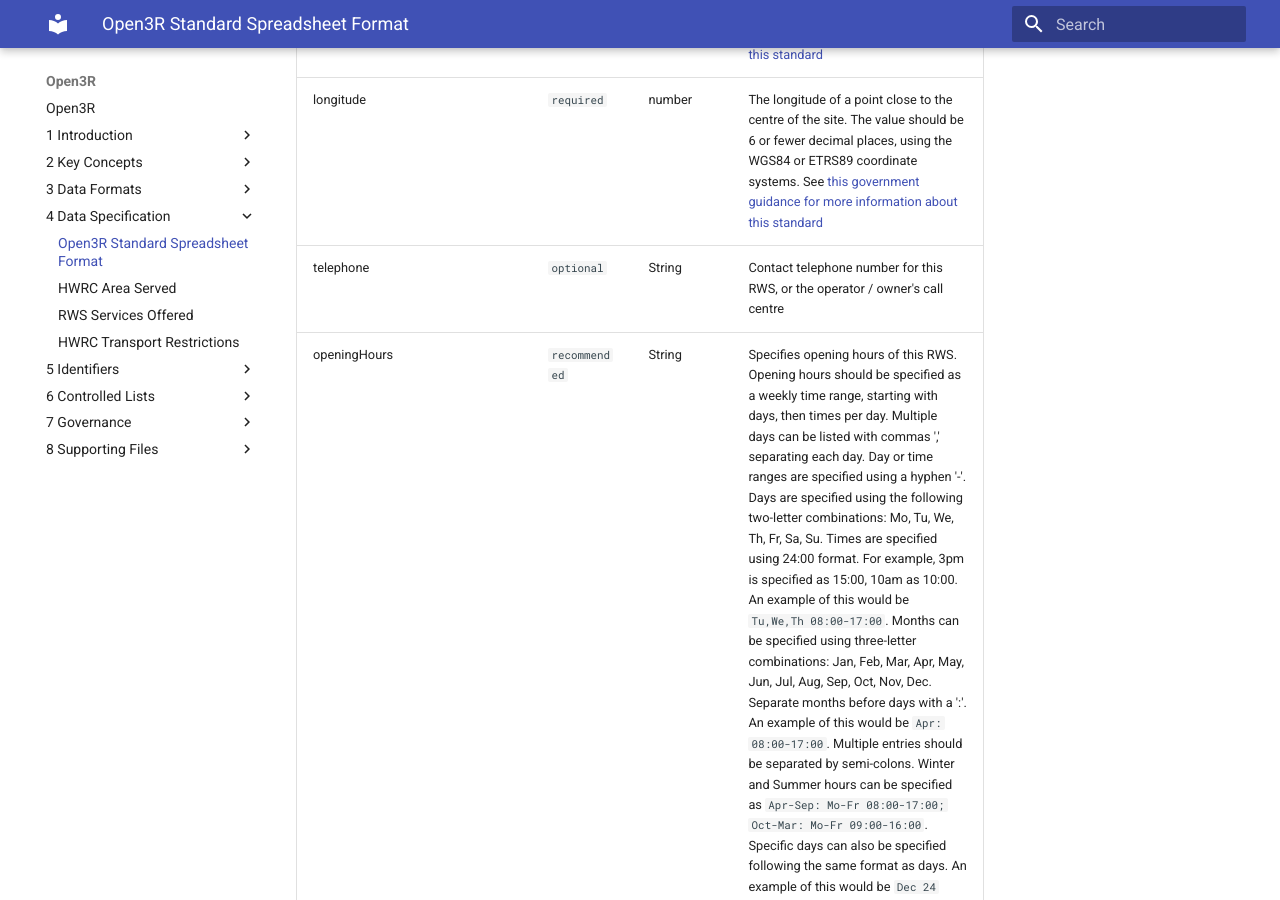
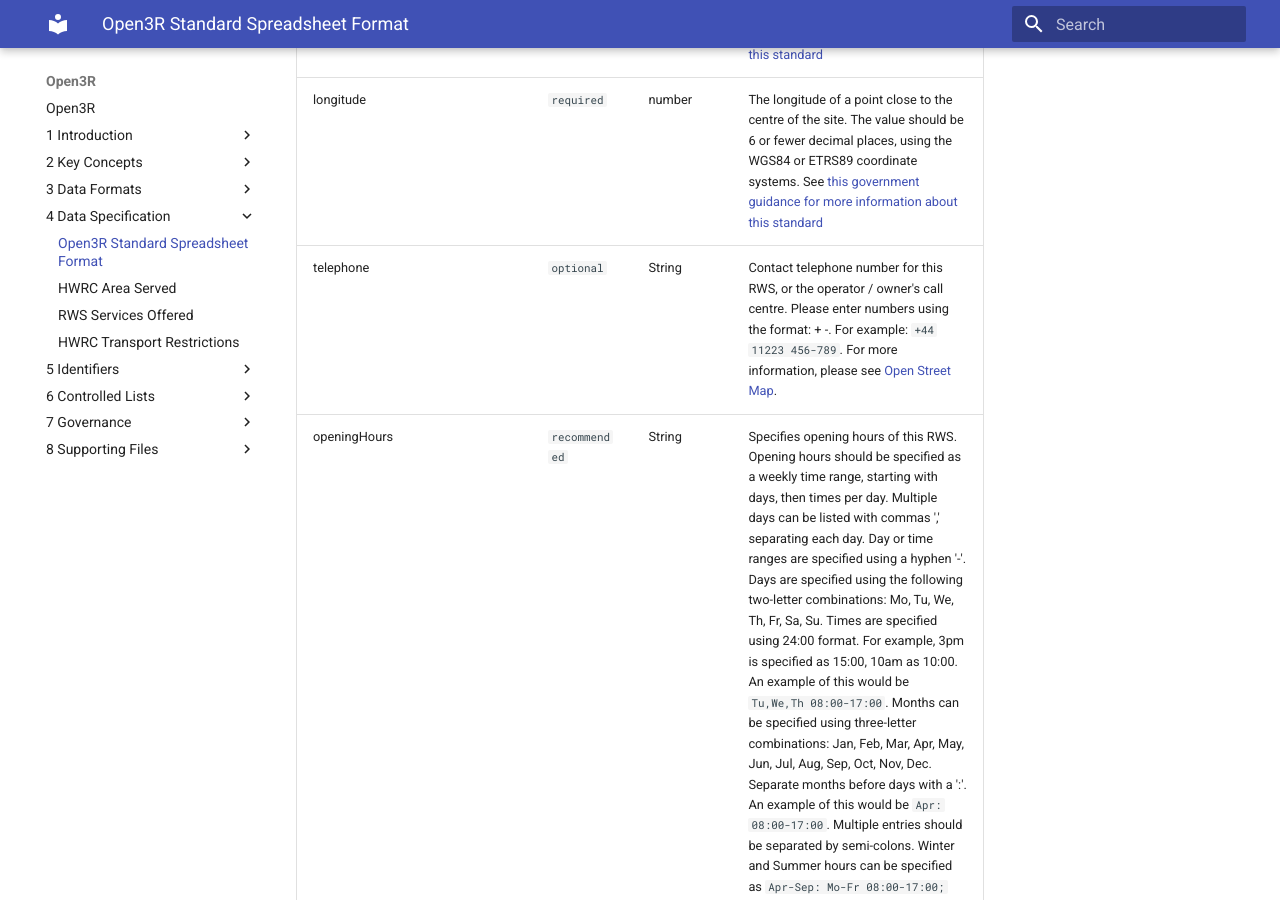
Before and after one commit to OpenDataManchester/Open3R, an MkDocs documentation site: the page built from docs/4_Data_Specification/4_1_RWS_Main.md, in a window 1280 px wide and 900 px high, scrolled down 1345 px. Built offline with MkDocs 1.6.1 and Material for MkDocs 9.7.7, drawn with Linux system fonts in a browser that asks for light colours.

Commit message:
add details for phone number

```diff
--- a/docs/4_Data_Specification/4_1_RWS_Main.md
+++ b/docs/4_Data_Specification/4_1_RWS_Main.md
@@ -23,7 +23,7 @@
 |siteAddressPostcode|`required`|String|The postcode of this RWS |
 |latitude|`required`|number|The latitude of a point close to the centre of the site. The value should be 6 or fewer decimal places, using the WGS84 or ETRS89 coordinate systems. See [this government guidance for more information about this standard](https://www.gov.uk/government/publications/open-standards-for-government/exchange-of-location-point)|
 |longitude|`required`|number|The longitude of a point close to the centre of the site. The value should be 6 or fewer decimal places, using the WGS84 or ETRS89 coordinate systems. See [this government guidance for more information about this standard](https://www.gov.uk/government/publications/open-standards-for-government/exchange-of-location-point)|
-|telephone|`optional`|String|Contact telephone number for this RWS, or the operator / owner's call centre |
+|telephone|`optional`|String|Contact telephone number for this RWS, or the operator / owner's call centre. Please enter numbers using the format: +<country_code> <national_destination_code> <subscriber_number>-<direct_inward_dialing>. For example: `+44 11223 456-789`. For more information, please see [Open Street Map](https://wiki.openstreetmap.org/wiki/Key:phone).|
 |openingHours|`recommended`|String|Specifies opening hours of this RWS. Opening hours should be specified as a weekly time range, starting with days, then times per day. Multiple days can be listed with commas ',' separating each day. Day or time ranges are specified using a hyphen '-'. Days are specified using the following two-letter combinations: Mo, Tu, We, Th, Fr, Sa, Su. Times are specified using 24:00 format. For example, 3pm is specified as 15:00, 10am as 10:00. An example of this would be `Tu,We,Th 08:00-17:00`. Months can be specified using three-letter combinations: Jan, Feb, Mar, Apr, May, Jun, Jul, Aug, Sep, Oct, Nov, Dec. Separate months before days with a ':'. An example of this would be `Apr: 08:00-17:00`. Multiple entries should be separated by semi-colons. Winter and Summer hours can be specified as `Apr-Sep: Mo-Fr 08:00-17:00; Oct-Mar: Mo-Fr 09:00-16:00`. Specific days can also be specified following the same format as days. An example of this would be `Dec 24 10:00-12:00`. See [Open Street Map](https://wiki.openstreetmap.org/wiki/Key:opening%20hours?uselang=en-GB) for more information about date formats. While all the documentation from Open Street Map is compatible, please avoid using phrases such as but not limited to: `dawn, sunrise, dusk, sunset`.|
 |openingHoursNotes|`recommended`|String|Can make notes about openingHours like: `Site may close at dusk if earlier`.|
 |openingHoursTransportRestrictions|`required`|Boolean|Do openingHours differ based on transport type (e.g., pedestrian access, small or large vehicles)?|
```
